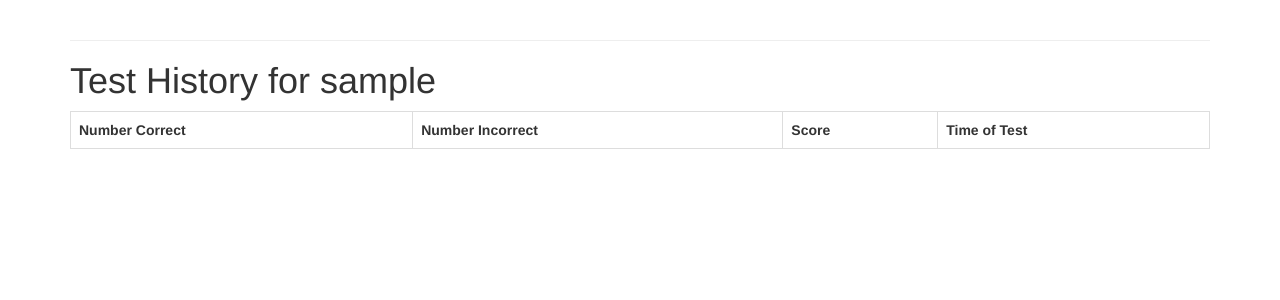
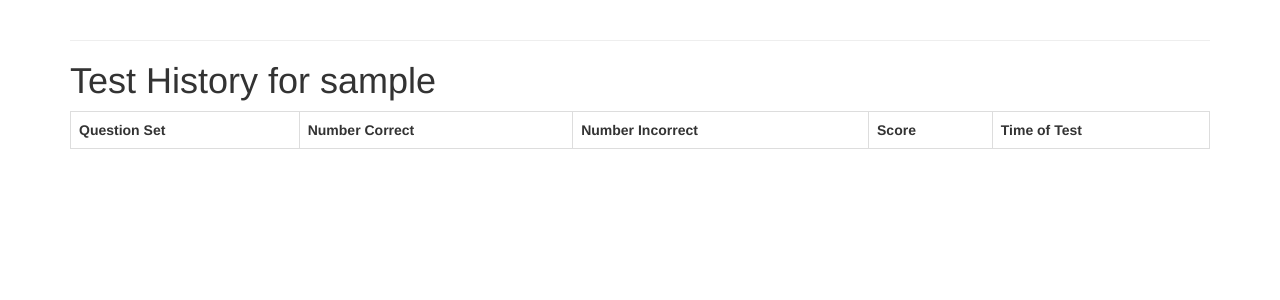
Before and after one commit to quasarswastik/CITS3403_Project-2, a Flask app: page /test_history in a window 1280 px wide. Shown: the part 52-352 px from the top of the page. Run offline with Flask 2, Linux system fonts and the light colour scheme; the visitor is signed in with stand-in values (Sample User, id 1); data comes from the database, SQL or seed files in the repository; data that the repository does not hold is empty; some libraries are stand-ins or nearby versions.

Commit message:
added display of question set name to test history

```diff
--- a/app/templates/test_history.html
+++ b/app/templates/test_history.html
@@ -4,6 +4,7 @@
     <h1>Test History for  {{current_user.username}} </h1>
     <table style="width: 100%; border-collapse: collapse;">
         <tr>
+            <th style="border: 1px solid #dddddd; text-align: left; padding: 8px;">Question Set</th>
             <th style="border: 1px solid #dddddd; text-align: left; padding: 8px;">Number Correct</th>
             <th style="border: 1px solid #dddddd; text-align: left; padding: 8px;">Number Incorrect</th>
             <th style="border: 1px solid #dddddd; text-align: left; padding: 8px;">Score</th>
@@ -11,6 +12,7 @@
         </tr>
         {% for set in asets %}
         <tr>
+            <td style="border: 1px solid #dddddd; text-align: left; padding: 8px;">{{set.qset.set_name}}</td>
             <td style="border: 1px solid #dddddd; text-align: left; padding: 8px;">{{set.numberCorrect}}</td>
             <td style="border: 1px solid #dddddd; text-align: left; padding: 8px;">{{set.numberIncorrect}}</td>
             <td style="border: 1px solid #dddddd; text-align: left; padding: 8px;">{{set.score}} %</td>
```
